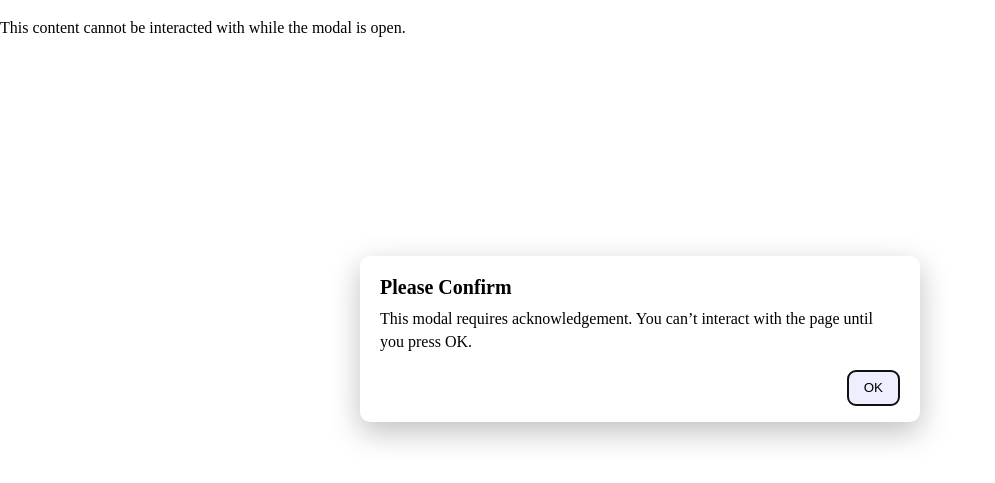
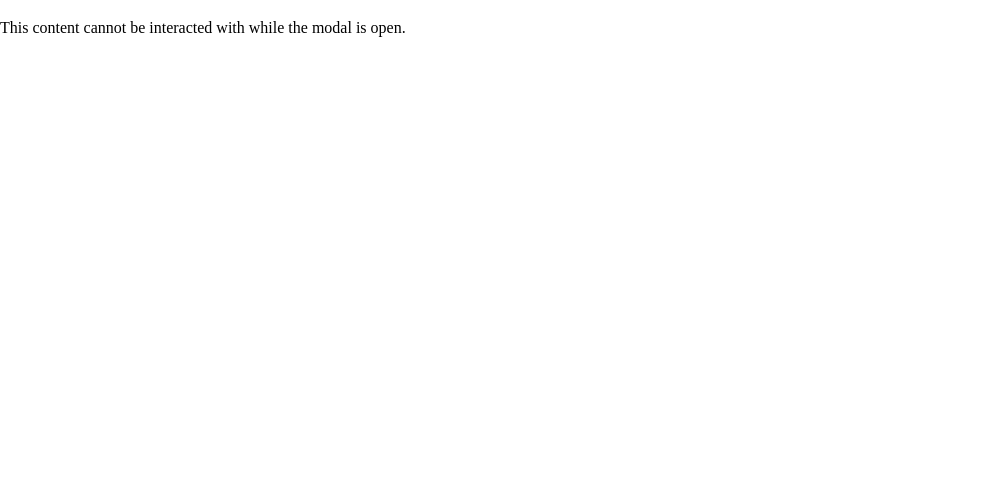
Before and after one commit to villarrealed/WxCCJS, a plain HTML site: page index.html in a window 1280 px wide. Both pictures are taken after a click on the button "OK". Shown: the part 61-544 px from the top of the page, without its empty margins (0-995 px from the left). Drawn offline with Linux system fonts and the light colour scheme.

Commit message:
Update index.html

```diff
--- a/index.html
+++ b/index.html
@@ -97,15 +97,12 @@
 
     function trapTab(e) {
       if (e.key !== 'Tab') return;
-
       const focusables = getFocusable();
       if (focusables.length === 0) {
-          // keep focus on dialog if nothing else is focusable
         e.preventDefault();
         dialog.focus();
         return;
       }
-
       const first = focusables[0];
       const last = focusables[focusables.length - 1];
       const active = document.activeElement;
@@ -121,7 +118,6 @@
 
     function blockEsc(e) {
       if (e.key === 'Escape') {
-          // Do not close; keep focus in the modal
         e.preventDefault();
         dialog.focus();
       }
@@ -132,40 +128,33 @@
       modal.setAttribute('aria-hidden', 'false');
       backdrop.setAttribute('aria-hidden', 'false');
       document.body.classList.add('modal-open');
-
-        // Make background inert to keyboard/mouse (supported on most modern browsers)
       if ('inert' in app) app.inert = true;
 
-        // Focus management
       dialog.addEventListener('keydown', trapTab);
       document.addEventListener('keydown', blockEsc, true);
 
-        // Immediately focus the first focusable, otherwise the dialog itself
       const focusables = getFocusable();
       (focusables[0] || dialog).focus();
     }
 
     function closeModal() {
-        modal.setAttribute('aria-hidden', 'true');
-        backdrop.setAttribute('aria-hidden', 'true');
       document.body.classList.remove('modal-open');
-
       if ('inert' in app) app.inert = false;
 
       dialog.removeEventListener('keydown', trapTab);
       document.removeEventListener('keydown', blockEsc, true);
 
+      // Remove modal + backdrop from DOM
+      modal.remove();
+      backdrop.remove();
+
       // Restore focus
       (lastFocusedBeforeOpen || app).focus();
     }
 
-      // Only close when OK is clicked
     okBtn.addEventListener('click', closeModal);
 
-      // Prevent any clicks from "closing" the modal by accident
-      // (We don't close on outside clicks; these handlers simply stop propagation.)
     modal.addEventListener('click', (e) => {
-        // If someone clicks the backdrop or outside dialog, do nothing.
       if (e.target === modal || e.target === backdrop) {
         e.stopPropagation();
         dialog.focus();
@@ -176,7 +165,6 @@
       dialog.focus();
     });
 
-      // Auto-open on load
     window.addEventListener('DOMContentLoaded', openModal);
   })();
 </script>
```
Lines whose indentation alone changed are shown as unchanged.
